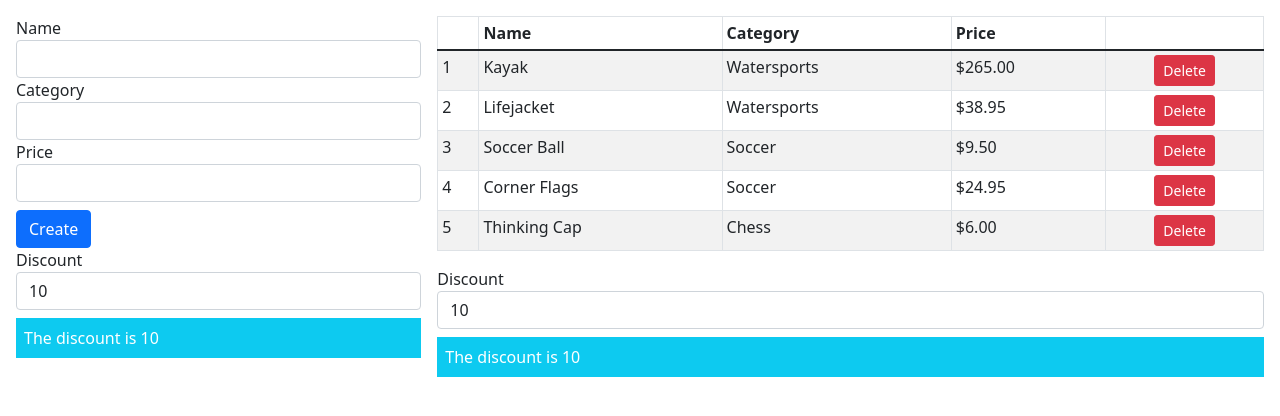
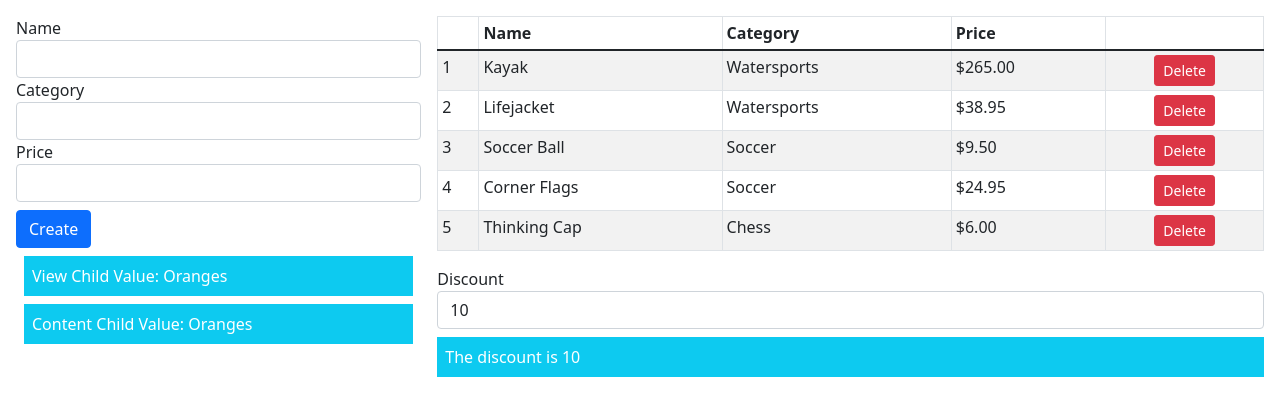
Before and after one commit to Kosteyyy/AP_example, an Angular app: page / in a window 1280 px wide. Shown: the top 416 px of the page. Built offline with nearby package versions, Linux system fonts and the light colour scheme.

Commit message:
Исеользование локального провайдера для  контента

```diff
--- a/src/app/app.module.ts
+++ b/src/app/app.module.ts
@@ -28,6 +28,7 @@ import { PaDiscountAmountDirective } from './discountAmount.directive';
 import { SimpleDataSource } from './datasource.model';
 import { Model } from './repository.model';
 import { LOG_LEVEL, LOG_SERVICE, LogLevel, LogService } from './log.service';
+import { paDisplayVaslueDirective, VALUE_SERVICE } from './valueDisplay.directive';
 registerLocaleData(localeFr);
 
 @NgModule({
@@ -49,6 +50,7 @@ registerLocaleData(localeFr);
     PaDiscountEditorComponent,
     PaDiscountPipe,
     PaDiscountAmountDirective,
+    paDisplayVaslueDirective
   ],
   imports: [
     BrowserModule,
@@ -61,6 +63,7 @@ registerLocaleData(localeFr);
     DiscountService,
     SimpleDataSource,
     Model,
+    { provide: VALUE_SERVICE, useValue: "Apples"},
     { provide: LOG_LEVEL, useValue: LogLevel.ERROR },
     { provide: 'debugLevel', useExisting: LOG_LEVEL },
     {
--- a/src/app/productForm.component.html
+++ b/src/app/productForm.component.html
@@ -18,5 +18,9 @@
   <button class="btn btn-primary mt-2" type="submit">Create</button>
 </form>
 
-<paDiscountEditor></paDiscountEditor>
-<paDiscountDisplay></paDiscountDisplay>
+<div class="bg-info text-white m-2 p-2">
+  View Child Value: <span paDisplayValue></span>
+</div>
+<div class="bg-info text-white m-2 p-2">
+  Content Child Value: <ng-content></ng-content>
+</div>
--- a/src/app/productForm.component.ts
+++ b/src/app/productForm.component.ts
@@ -1,10 +1,12 @@
 import { Component, EventEmitter, OnInit, Output, ViewEncapsulation } from '@angular/core';
 import { Product } from './product.model';
 import { Model } from './repository.model';
+import { VALUE_SERVICE } from './valueDisplay.directive';
 
 @Component({
   selector: 'pa-productform',
   templateUrl: 'productForm.component.html',
+  providers: [{ provide: VALUE_SERVICE, useValue: "Oranges" }]
   // styleUrls: ["productForm.component.css"],
   // encapsulation: ViewEncapsulation.Emulated
 })
--- a/src/app/template.html
+++ b/src/app/template.html
@@ -1,7 +1,7 @@
 <div class="container-fluid ">
   <div class="row p-2">
     <div class="col-4 p-2 text-dark angularApp">
-      <pa-productform></pa-productform>
+      <pa-productform><span paDisplayValue></span></pa-productform>
     </div>
     <div class="col p-2">
       <!-- <paToggleView> -->
--- /dev/null
+++ b/src/app/valueDisplay.directive.ts
@@ -0,0 +1,13 @@
+import { Directive, HostBinding, Inject, InjectionToken } from '@angular/core';
+
+export const VALUE_SERVICE = new InjectionToken('value_service');
+
+@Directive({ selector: '[paDisplayValue]' })
+export class paDisplayVaslueDirective {
+  constructor(@Inject(VALUE_SERVICE) serviceValue: string) {
+    this.elementContent = serviceValue;
+  }
+
+  @HostBinding('textContent')
+  elementContent: string;
+}
```
